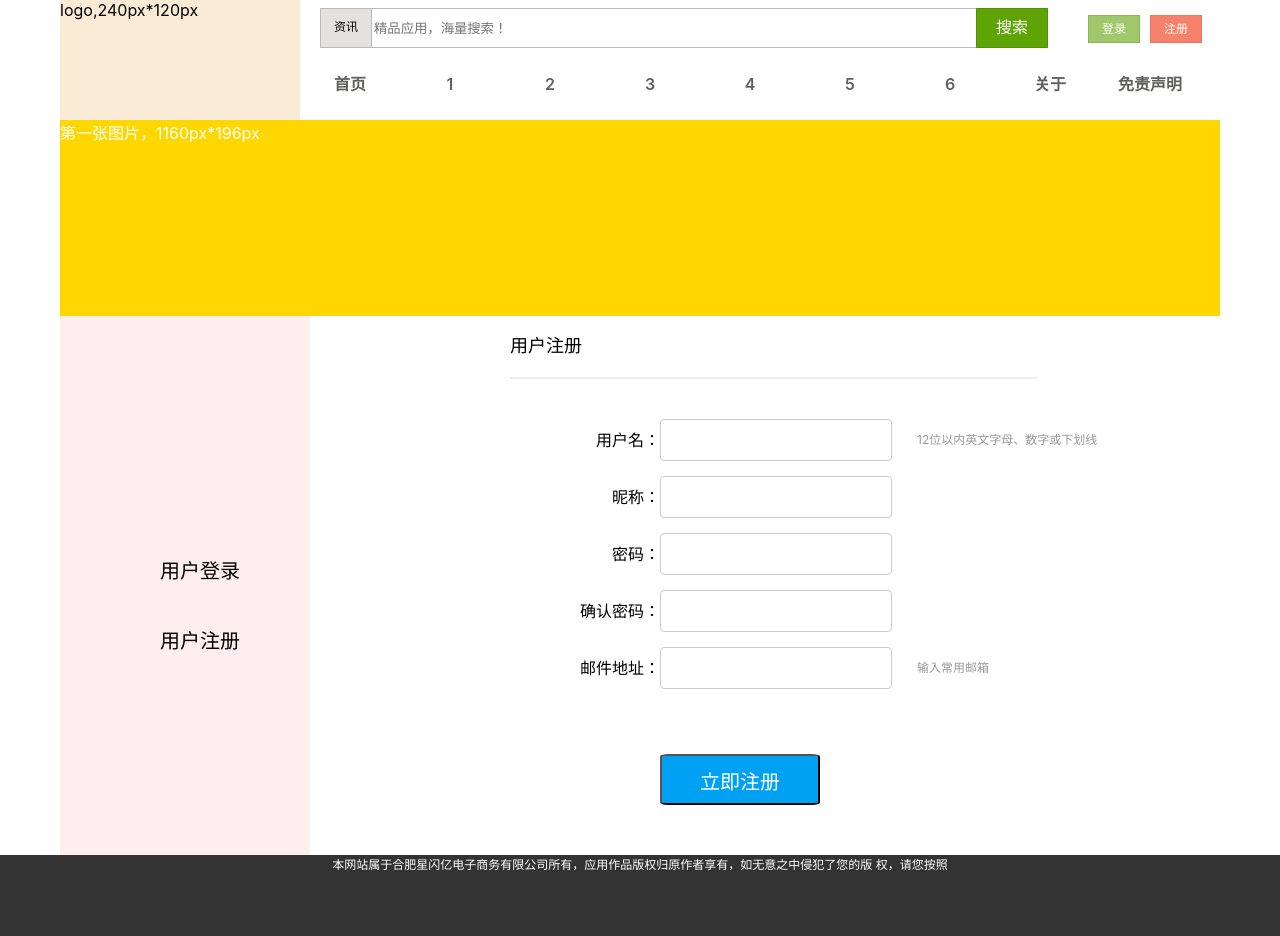
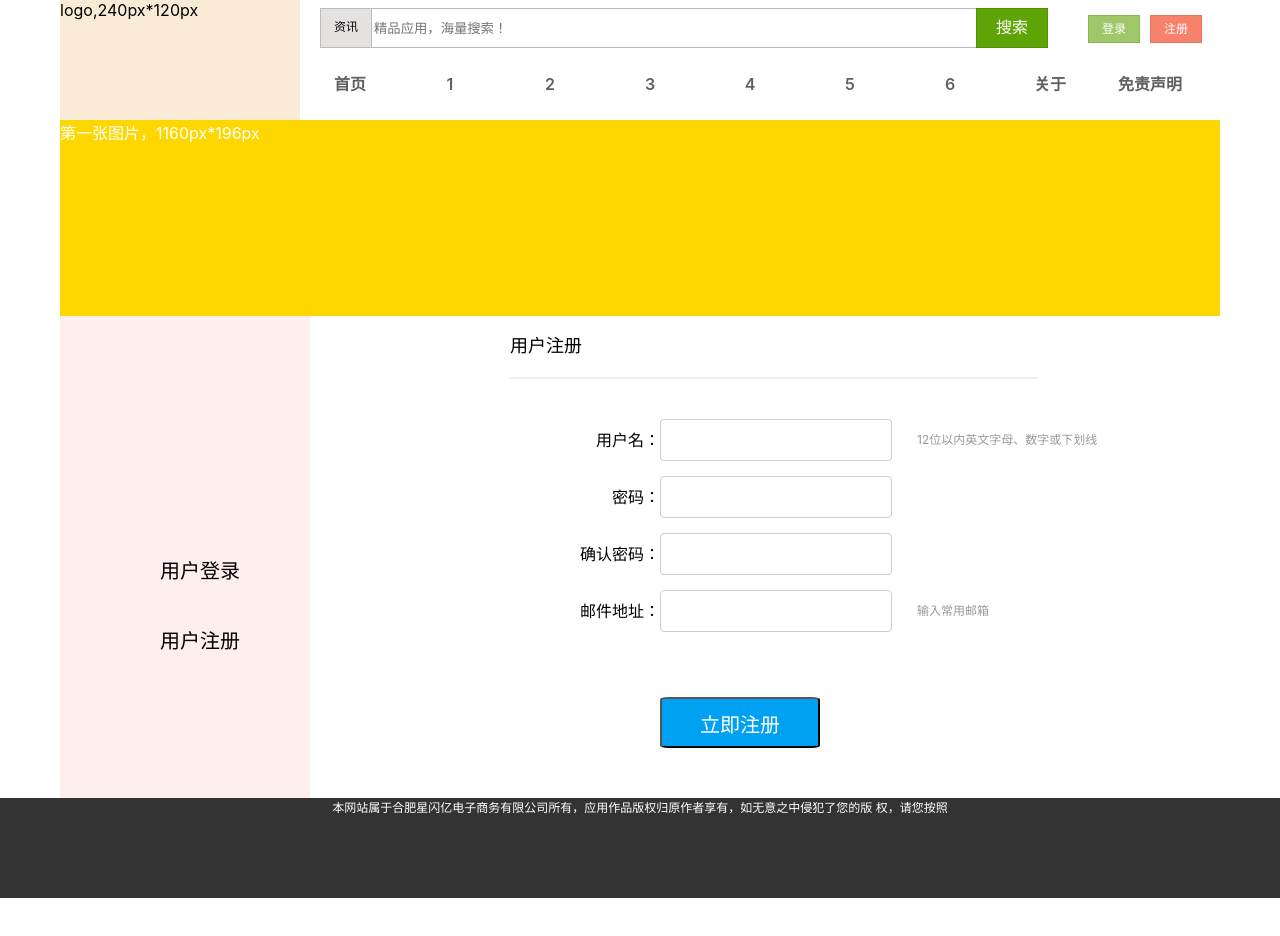
Before and after one commit to nanshanyibei/frontend-city, a React (Create React App) app: page /register in a window 1280 px wide. Shown: the top 936 px of the page. After the commit the page ends 898 px from the top, so only its background shows below. Built offline with nearby package versions, Linux system fonts and the light colour scheme.

Commit message:
删除了nickname字段

```diff
--- a/src/register.css
+++ b/src/register.css
@@ -30,21 +30,21 @@
 	font-weight: normal;
 	width: 90%;
 }
-.user-name, .nick-name, .password, .insure-password, .email-address{
+.user-name, .password, .insure-password, .email-address{
 	display: flex;
 	margin-bottom: 15px;
 }
 .user-name{
 	margin-top: 40px;
 }
-.user-name-word, .nick-name-word, .password-word, .insure-password-word, .email-address-word{
+.user-name-word, .password-word, .insure-password-word, .email-address-word{
 	width: 150px;
 	text-align: right;
 	font-size: 16px;
 	height: 42px;
 	line-height: 42px;
 }
-.user-name-input, .nick-name-input, .password-input, .insure-password-input, .email-input{
+.user-name-input, .password-input, .insure-password-input, .email-input{
 	width: 220px;
 	height: 30px;
 	line-height: 30px;
--- a/src/register.js
+++ b/src/register.js
@@ -11,13 +11,11 @@ class Register extends Component{
 		this.state={
 			registerOrLogin: true,
 			username: '',
-			nickname: '',
 			password: '',
 			insurepassword: '',
 			emailaddress: ''
 		}
 		this.userName=this.userName.bind(this)
-		this.nickName=this.nickName.bind(this)
 		this.passWord=this.passWord.bind(this)
 		this.insurePassword=this.insurePassword.bind(this)
 		this.emailInput=this.emailInput.bind(this)
@@ -26,11 +24,6 @@ class Register extends Component{
 	userName(e) {
 		this.setState({
 			username: e.target.value
-		})
-	}
-	nickName(e){
-		this.setState({
-			nickname: e.target.value
 		})
 	}
 	passWord(e){
@@ -54,7 +47,6 @@ class Register extends Component{
 	registerButton(){
 		const registerdata = {
 			username: this.state.username,
-			nickname: this.state.nickname,
 			password: this.state.password,
 			insurepassword: this.state.insurepassword,
 			emailaddress: this.state.emailaddress
@@ -82,12 +74,6 @@ class Register extends Component{
 									onChange={this.userName}
 									value={this.state.username} />
 								<span className="user-name-prompt">12位以内英文字母、数字或下划线</span>
-							</div>
-							<div className="nick-name">
-								<div className="nick-name-word">昵称：</div>
-								<input className="nick-name-input"
-									value={this.state.nickname}
-									onChange={this.nickName} />
 							</div>
 							<div className="password">
 							<div className="password-word">密码：</div>
```
